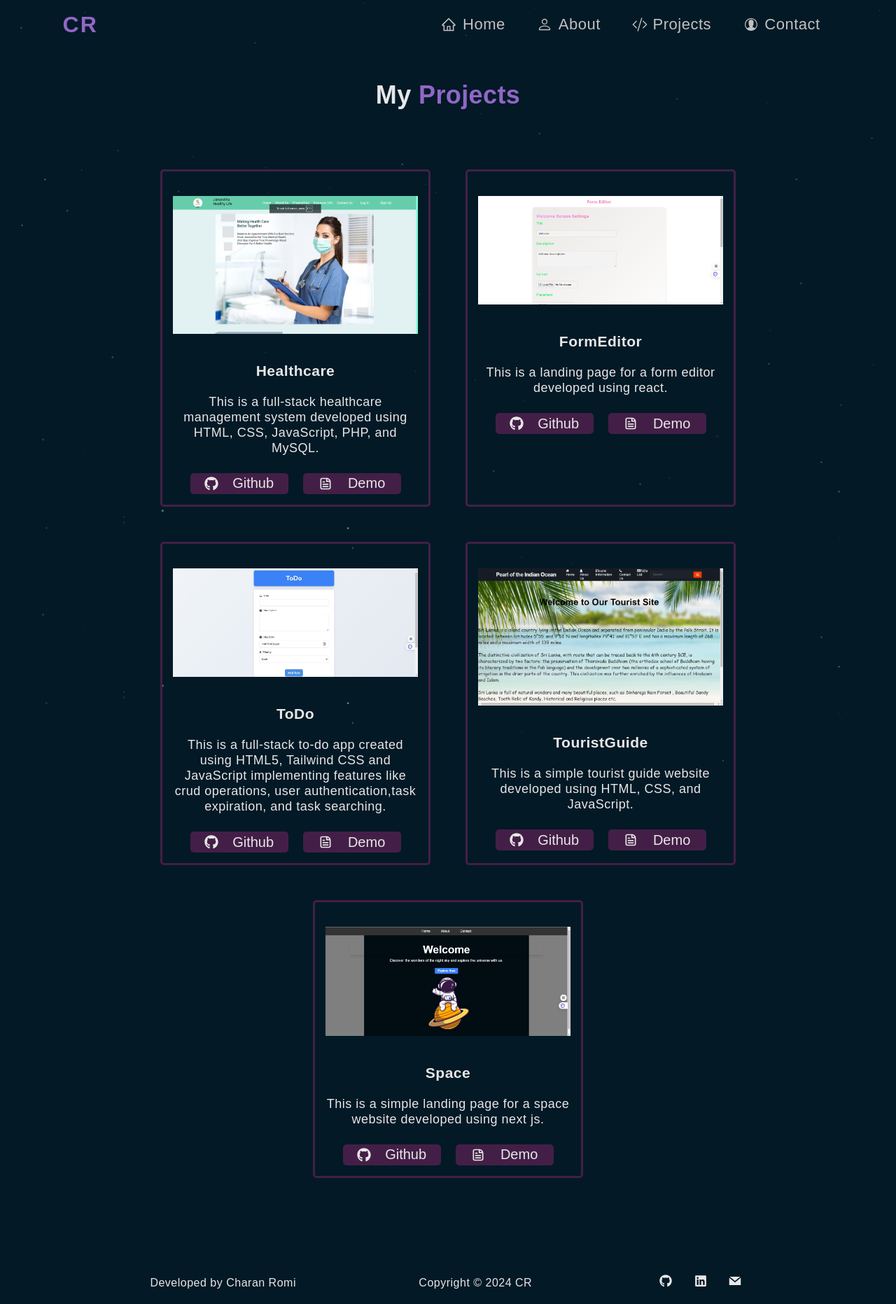
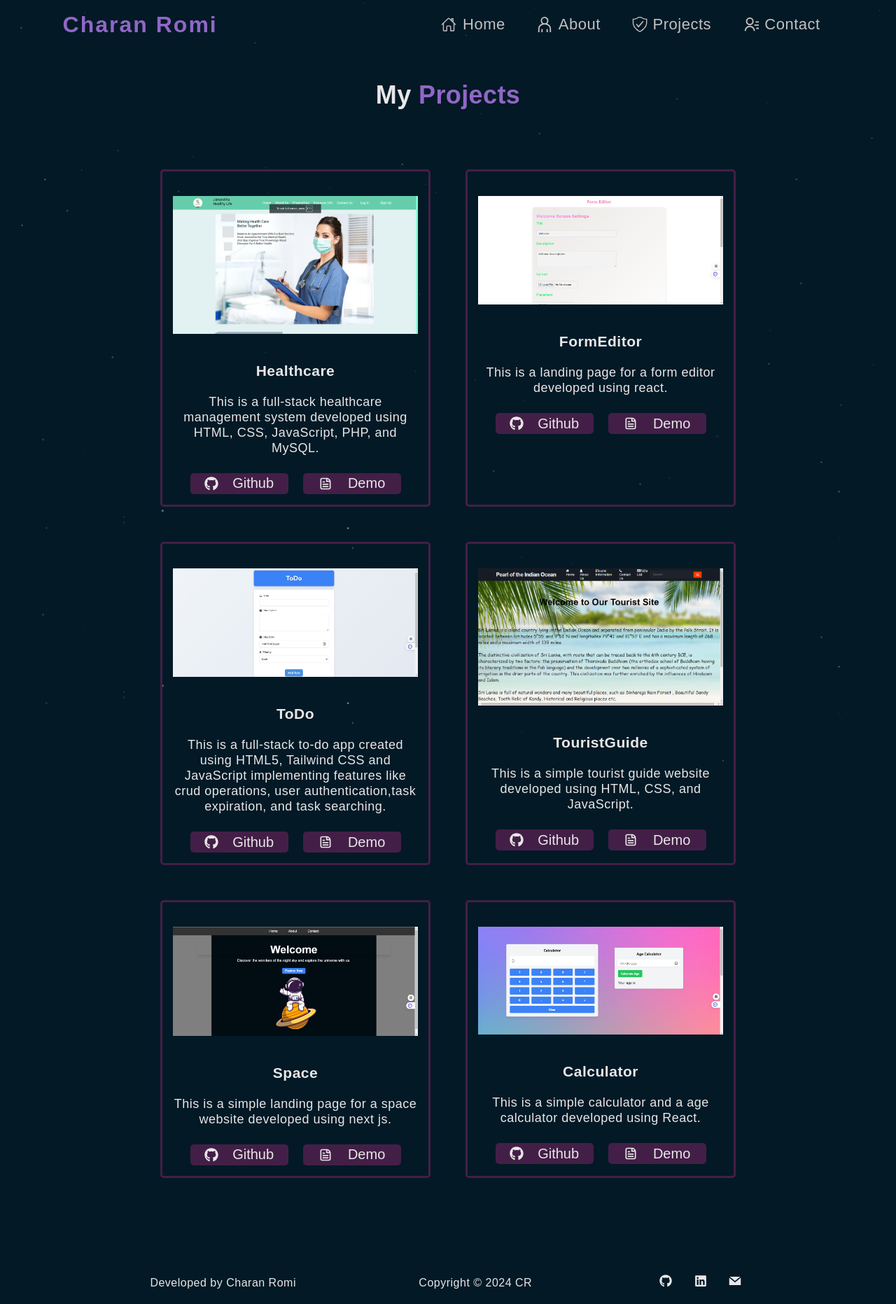
Before and after one commit to charan2r/my-portfolio, a React (Vite) app in the folder portfolio/: page /projects in a window 1280 px wide. Shown: the whole page at 70% size. Built offline with nearby package versions, Linux system fonts and the light colour scheme.

Commit message:
icon changes

```diff
--- a/portfolio/src/components/Nav.jsx
+++ b/portfolio/src/components/Nav.jsx
@@ -1,9 +1,10 @@
 //import React from 'react';
 import { useState } from 'react';
 import { Link } from 'react-router-dom';
-import {AiOutlineHome} from "react-icons/ai";
-import {BsPerson, BsCodeSlash} from "react-icons/bs";
-import { IoIosContact } from "react-icons/io";
+import { GrUser } from "react-icons/gr";
+import { VscWorkspaceTrusted } from "react-icons/vsc";
+import { RiContactsLine } from "react-icons/ri";
+import { IoHomeOutline } from "react-icons/io5";
 
 
 const Nav = () => {
@@ -42,7 +43,7 @@ const Nav = () => {
   return (
     <nav className={navbarblur? 'Navbar blur':'Navbar'}>
 
-        <h1 title='Reload' onClick={()=>window.location.reload(true)} className='Logo'>CR</h1>
+        <h1 title='Reload' onClick={()=>window.location.reload(true)} className='Logo'>Charan Romi</h1>
 
         <div className='Hamburger' onClick={showMenu}>
             <span className='bar'></span>
@@ -51,10 +52,10 @@ const Nav = () => {
         </div>
 
         <ul className='NavbarLinks'>
-            <li onClick={hideMenu}><Link to="/"><AiOutlineHome/> Home</Link></li>
-            <li onClick={hideMenu}><Link to="/About"><BsPerson/> About</Link></li>
-            <li onClick={hideMenu}><Link to="/Projects"><BsCodeSlash/> Projects</Link></li>
-            <li onClick={hideMenu}><Link to="/Contact"><IoIosContact/> Contact</Link></li>
+            <li onClick={hideMenu}><Link to="/"><IoHomeOutline/> Home</Link></li>
+            <li onClick={hideMenu}><Link to="/About"><GrUser/> About</Link></li>
+            <li onClick={hideMenu}><Link to="/Projects"><VscWorkspaceTrusted/> Projects</Link></li>
+            <li onClick={hideMenu}><Link to="/Contact"><RiContactsLine/> Contact</Link></li>
         </ul>
 
     </nav>
--- a/portfolio/src/components/ProjectInfo.jsx
+++ b/portfolio/src/components/ProjectInfo.jsx
@@ -21,6 +21,10 @@ const ProjectInfo = ({projectname, projectphoto}) => {
         Spacedescription: "This is a simple landing page for a space website developed using next js.",
         Spacegithub:"https://github.com/charan2r/space-page.git",
         Spacewebsite:"https://space-page-rust.vercel.app/",
+
+        Calculatordescription: "This is a simple calculator and a age calculator developed using React.",
+        Calculatorgithub:'https://github.com/charan2r/calculator-app.git',
+        Calculatorwebsite:'https://calculator-app-chi-ruby.vercel.app/',
     }
 
     let show ='';
--- a/portfolio/src/components/Projects.jsx
+++ b/portfolio/src/components/Projects.jsx
@@ -4,6 +4,7 @@ import Todo from '../assets/todo.jpg';
 import Tourist from '../assets/tourist.jpg';
 import ProjectInfo from './ProjectInfo';
 import Space from '../assets/spacer.png';
+import Calculator from '../assets/calculator.png';
 
 const Projects = () => {
 
@@ -16,6 +17,7 @@ const Projects = () => {
                 <ProjectInfo projectphoto={Todo} projectname='ToDo' />
                 <ProjectInfo projectphoto={Tourist} projectname='TouristGuide'/>
                 <ProjectInfo projectphoto={Space} projectname='Space' />
+                <ProjectInfo projectphoto={Calculator} projectname='Calculator' />
             </div>
 
         </div>
```
Also changed, not shown: portfolio/src/assets/calculator.png (added).
